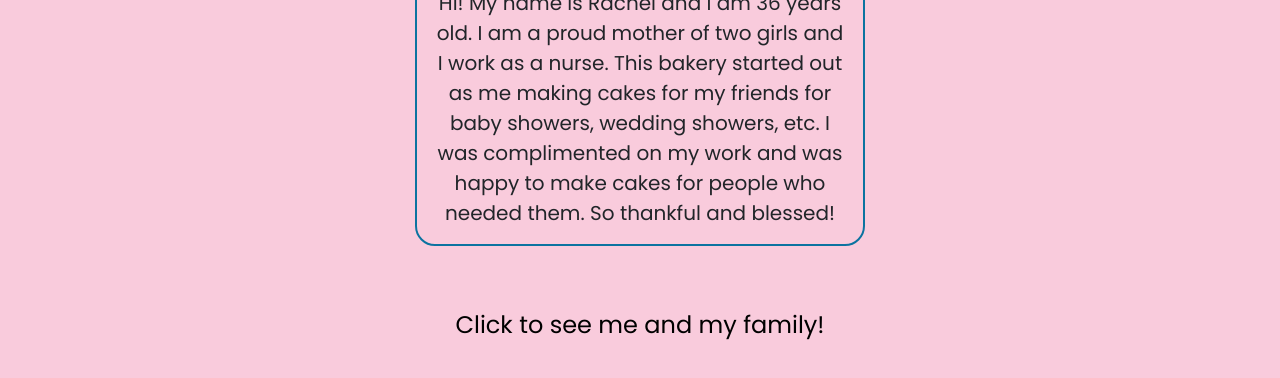
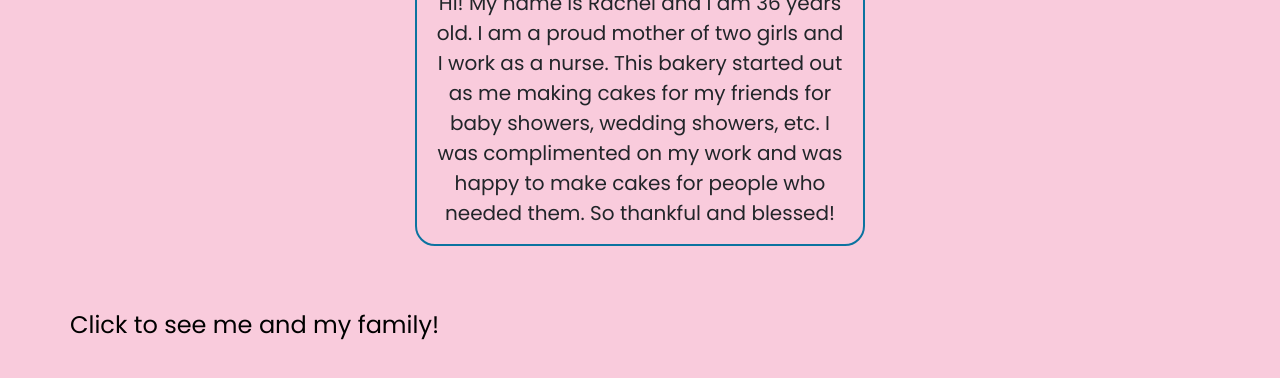
Before and after one commit to tannaballard/Rachels-Bakery, a plain HTML site: page about.html in a window 1280 px wide. Shown: the part 232-610 px from the top of the page. Drawn offline with nearby package versions, Linux system fonts and the light colour scheme.

Commit message:
Update about.html

```diff
--- a/about.html
+++ b/about.html
@@ -53,7 +53,8 @@
   </div>
   <div class="container">
     <div class="row">
-      <h4 class="imglink"><a href="#hidden" data-toggle="collapse" style="color:black">Click to see me and my family!</a></h4>
+      <div class="clearfix">
+      <h4><a href="#hidden" data-toggle="collapse" style="color:black">Click to see me and my family!</a></h4>
       <div id="hidden" class="collapse">
           <img src="img/rachel.jpg" class="hehe">
           <img src="img/eva.png" class="eva">
@@ -63,6 +64,7 @@
         </div>
       </div>
     </div>
+  </div>
 </body>
 
 </html>
```
